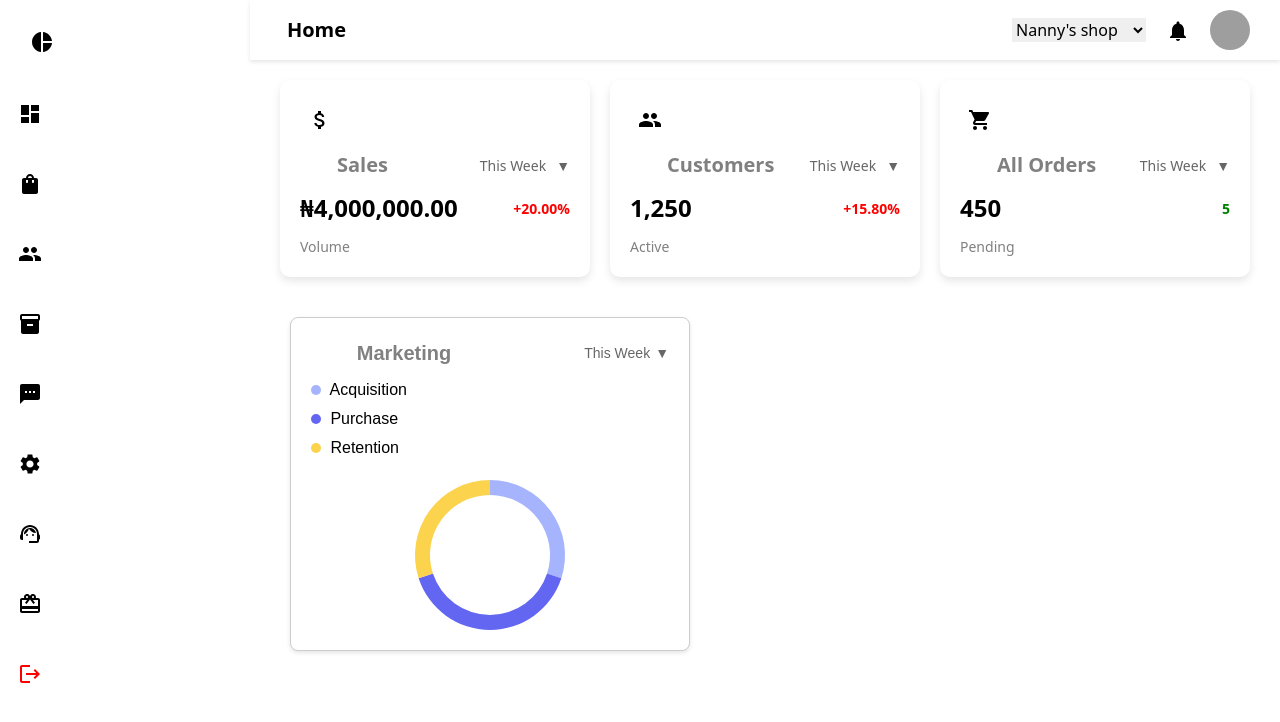
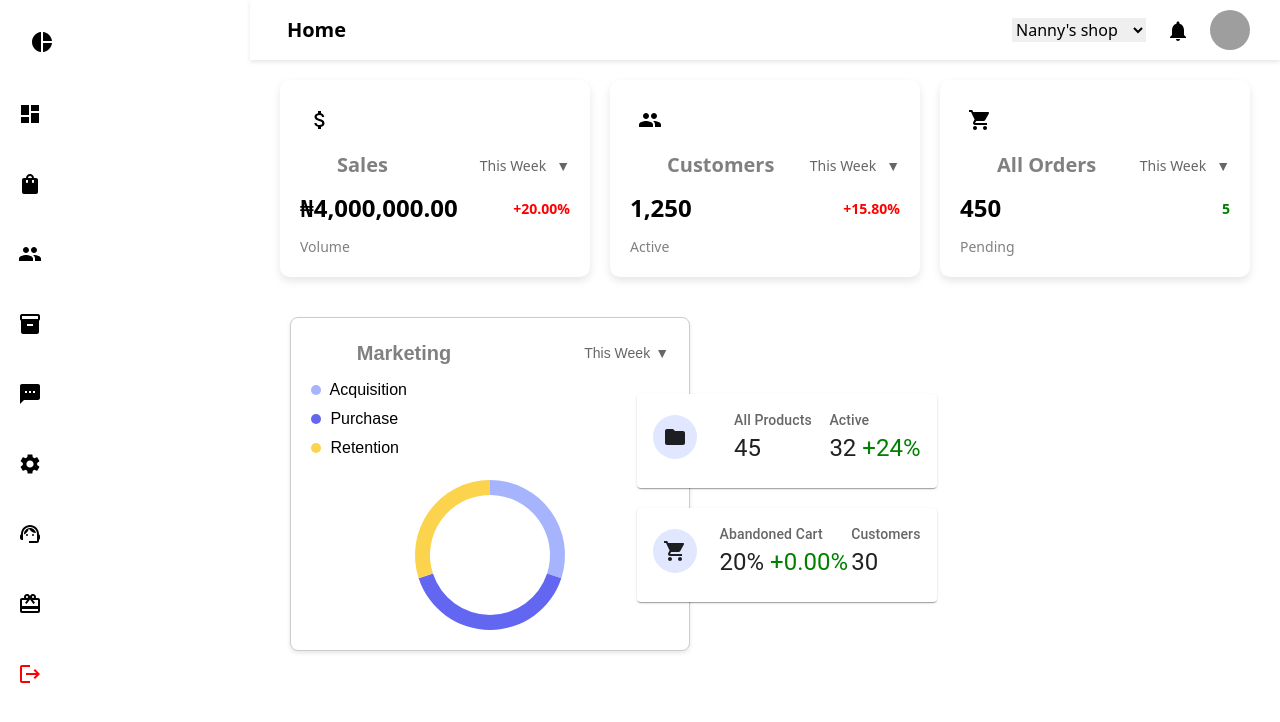
Before and after one commit to vaibhv1/ApicaAssignment, a React (Create React App) app: page / in a window 1280 px wide. Shown: the top 722 px of the page. Built offline with nearby package versions, Linux system fonts and the light colour scheme; grey boxes are pictures that could not be loaded.

Commit message:
shopping stats in center

```diff
--- a/src/components/DashBoard.js
+++ b/src/components/DashBoard.js
@@ -6,6 +6,7 @@ import './DashBoard.css';
 import AttachMoneyIcon from '@mui/icons-material/AttachMoney';
 import GroupIcon from '@mui/icons-material/Group';
 import ShoppingCartIcon from '@mui/icons-material/ShoppingCart';
+import ShoppingCart from './ShoppingCart';
 
 const Dashboard = () => {
     return (
@@ -34,6 +35,7 @@ const Dashboard = () => {
                 />
             </div>
             <MarketingChart />
+            <ShoppingCart />
         </div>
     );
 };
--- a/src/components/InfoCard.css
+++ b/src/components/InfoCard.css
@@ -1,4 +1,3 @@
-/* src/components/InfoCard.css */
 .info-card {
   display: flex;
   flex-direction: column;
@@ -8,7 +7,7 @@
   padding: 20px;
   margin: 10px;
   flex: 1;
-  min-width: 0; /* Ensure cards shrink properly */
+  min-width: 0;
 }
 
 .icon {
--- a/src/components/MarketingChart.css
+++ b/src/components/MarketingChart.css
@@ -3,7 +3,7 @@
     border: 1px solid #ccc;
     border-radius: 8px;
     width: 400px;
-    margin: 20px; /* Adjust margin as needed */
+    margin: 20px;
     padding: 20px;
     box-shadow: 0 2px 4px rgba(0, 0, 0, 0.1);
   }
--- /dev/null
+++ b/src/components/ShoppingCart.css
@@ -0,0 +1,45 @@
+/* src/Dashboard.css */
+.shopping-cart {
+    display: flex;
+    flex-direction: column;
+    gap: 20px;
+    padding: 20px;
+    font-family: Arial, sans-serif;
+    width: 300px;
+    margin-left: 35%;
+    margin-top: -30%;
+  }
+
+  .card {
+    width: 300px;
+  }
+
+  .card-content {
+    display: flex;
+    align-items: center;
+    justify-content: space-between;
+    width: 300px;
+  }
+
+  .card-icon {
+    background-color: #e0e7ff;
+    border-radius: 50%;
+    padding: 10px;
+    display: flex;
+    align-items: center;
+    justify-content: center;
+    margin-right: 20px;
+  }
+
+  .card-details {
+    display: flex;
+    flex-direction: column;
+  }
+
+  .active-products .percentage {
+    color: green;
+  }
+
+  .stats .percentage {
+    color: green;
+  }
--- /dev/null
+++ b/src/components/ShoppingCart.js
@@ -0,0 +1,49 @@
+import React from 'react';
+import { Box, Card, CardContent, Typography } from '@mui/material';
+import FolderIcon from '@mui/icons-material/Folder';
+import ShoppingCartIcon from '@mui/icons-material/ShoppingCart';
+import './ShoppingCart.css';
+
+const ShoppingCart = () => {
+  return (
+    <Box className="shopping-cart">
+      <Card className="card products">
+        <CardContent className="card-content">
+          <Box className="card-icon">
+            <FolderIcon />
+          </Box>
+          <Box className="card-details">
+            <Typography variant="subtitle2" color="textSecondary">All Products</Typography>
+            <Typography variant="h5">45</Typography>
+          </Box>
+          <Box className="card-details active-products">
+            <Typography variant="subtitle2" color="textSecondary">Active</Typography>
+            <Typography variant="h5">
+              32 <span className="percentage">+24%</span>
+            </Typography>
+          </Box>
+        </CardContent>
+      </Card>
+
+      <Card className="card stats">
+        <CardContent className="card-content">
+          <Box className="card-icon">
+            <ShoppingCartIcon />
+          </Box>
+          <Box className="card-details">
+            <Typography variant="subtitle2" color="textSecondary">Abandoned Cart</Typography>
+            <Typography variant="h5">
+              20% <span className="percentage">+0.00%</span>
+            </Typography>
+          </Box>
+          <Box className="card-details customers">
+            <Typography variant="subtitle2" color="textSecondary">Customers</Typography>
+            <Typography variant="h5">30</Typography>
+          </Box>
+        </CardContent>
+      </Card>
+    </Box>
+  );
+}
+
+export default ShoppingCart;
```
